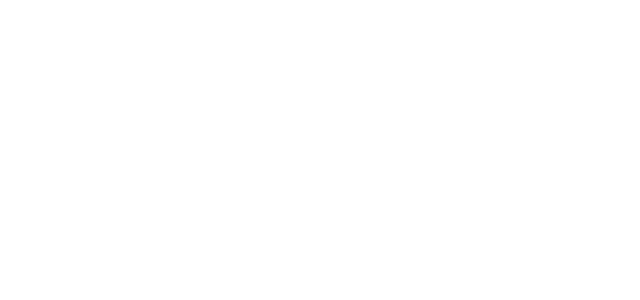
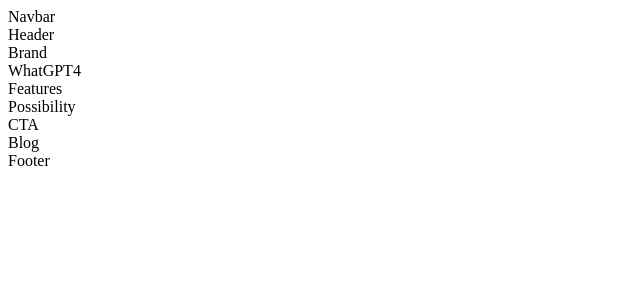
Before and after one commit to leyuav/AI-future-is-here, a React (Create React App) app: page / in a window 1280 px wide. Shown: the top 300 px of the page, without its empty margins (0-640 px from the left). Built offline with nearby package versions, Linux system fonts and the light colour scheme.

Commit message:
Initial setup and file structure finished and imported

```diff
--- a/src/App.js
+++ b/src/App.js
@@ -6,7 +6,17 @@
 const App = () => {
   return (
     <div className="App">
-      <div className="gradient__bg"></div>
+      <div className="gradient__bg">
+        <Navbar />
+        <Header />
+      </div>
+      <Brand />
+      <WhatGPT4 />
+      <Features />
+      <Possibility />
+      <CTA />
+      <Blog />
+      <Footer />
     </div>
   );
 };
```
